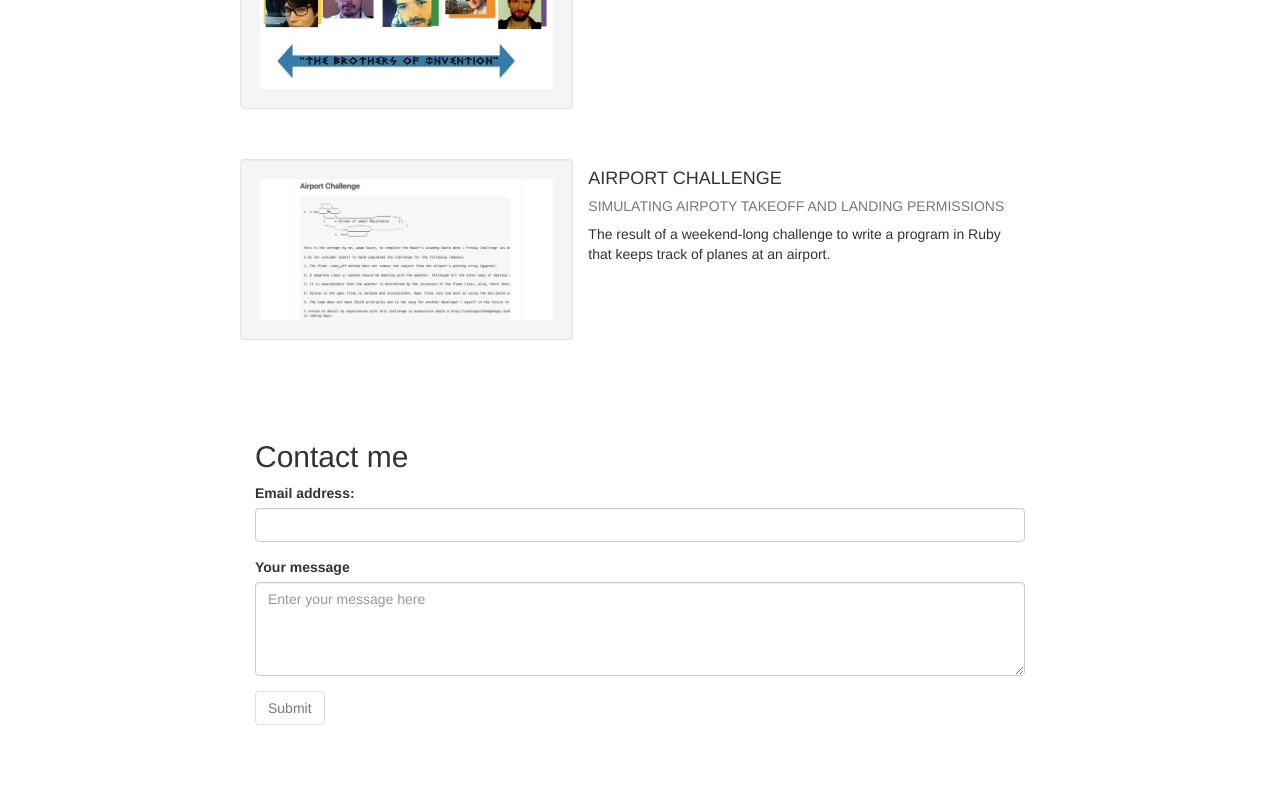
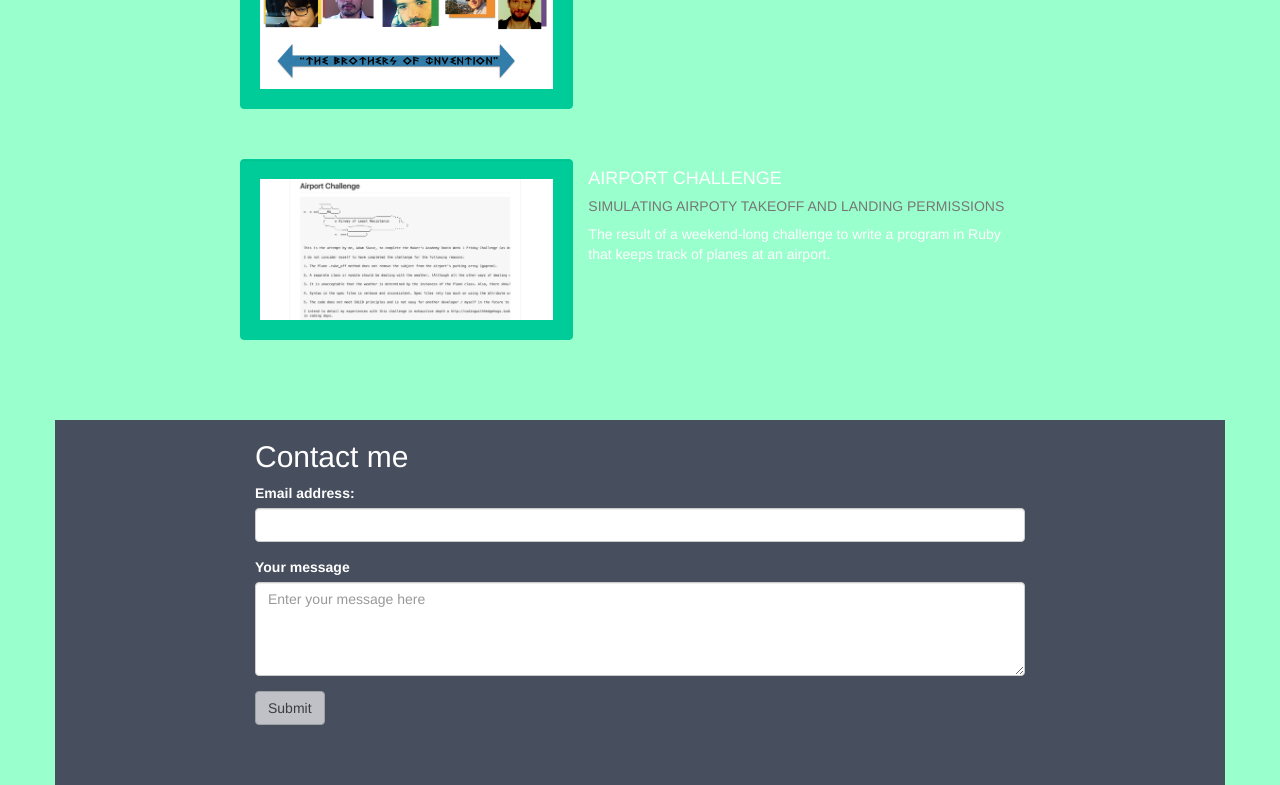
Before and after one commit to AdamSkuse/FCC-Portfolio, a plain HTML site: page index.html in a window 1280 px wide. Shown: the part 904-1689 px from the top of the page. Drawn offline with nearby package versions, Linux system fonts and the light colour scheme.

Commit message:
Adds garish colours

```diff
--- a/index.html
+++ b/index.html
@@ -21,6 +21,28 @@
     .project-box {
       padding-top: 30px;
     }
+
+    .well {
+      background-color: #0c9;
+      border-color: #0c9;
+    }
+
+
+    .bg-1 {
+    background-color: #993333;
+    color: #ffffff;
+    }
+
+    .bg-2 {
+      background-color: #9fc;
+      color: #fff;
+    }
+
+    .bg-3 {
+    background-color: #474e5d;
+    color: #ffffff;
+    }
+
   </style>
 
   <body>
@@ -43,7 +65,8 @@
       </div>
     </nav>
 
-    <div class="container">
+<div class="container-fluid bg-1">
+    <div class="container text-center bg-1">
         <h1>Adam's portfolio page</h1>
         <p>Hi, my name is Adam. I am a copywriter and comedian by trade who is dabbling in front-end development, having completed a whirlwind tour of full-stack dev through a coding bootcamp. This is my first full project using Bootstrap: a somewhat sparse portfolio page.</p>
         <a href="#" class="btn btn-default btn-lg">Github</a>
@@ -51,8 +74,10 @@
         <a href="#" class="btn btn-default btn-lg">Twitter</a>
         <a href="#" class="btn btn-default btn-lg">Tumblr</a>
     </div>
+</div>
 
-    <div class="container" id="projects">
+<div class="container-fluid bg-2">
+    <div class="container bg-2" id="projects">
         <h2>Recent projects</h2>
         <!-- Project 1 -->
           <div class="row project-box">
@@ -68,7 +93,7 @@
           <!-- Project 2 -->
             <div class="row project-box">
               <div class="col-xs-5 well">
-                <img src="assets/images/argbnb.png" class="img-responsive" alt="ArrrrgBnB">
+                <img src="assets/images/argbnb.png" class="img-responsive" style="display:inline" alt="ArrrrgBnB">
               </div>
               <div class="col-xs-7">
                 <h4 class="text-uppercase">ArrrrgBnB</h4>
@@ -90,7 +115,7 @@
 
     </div>
 
-    <div class="container">
+    <div class="container bg-3">
       <h2 id="contact">Contact me</h2>
       <form id="contact-form" role="form">
         <div class="form-group">
```
